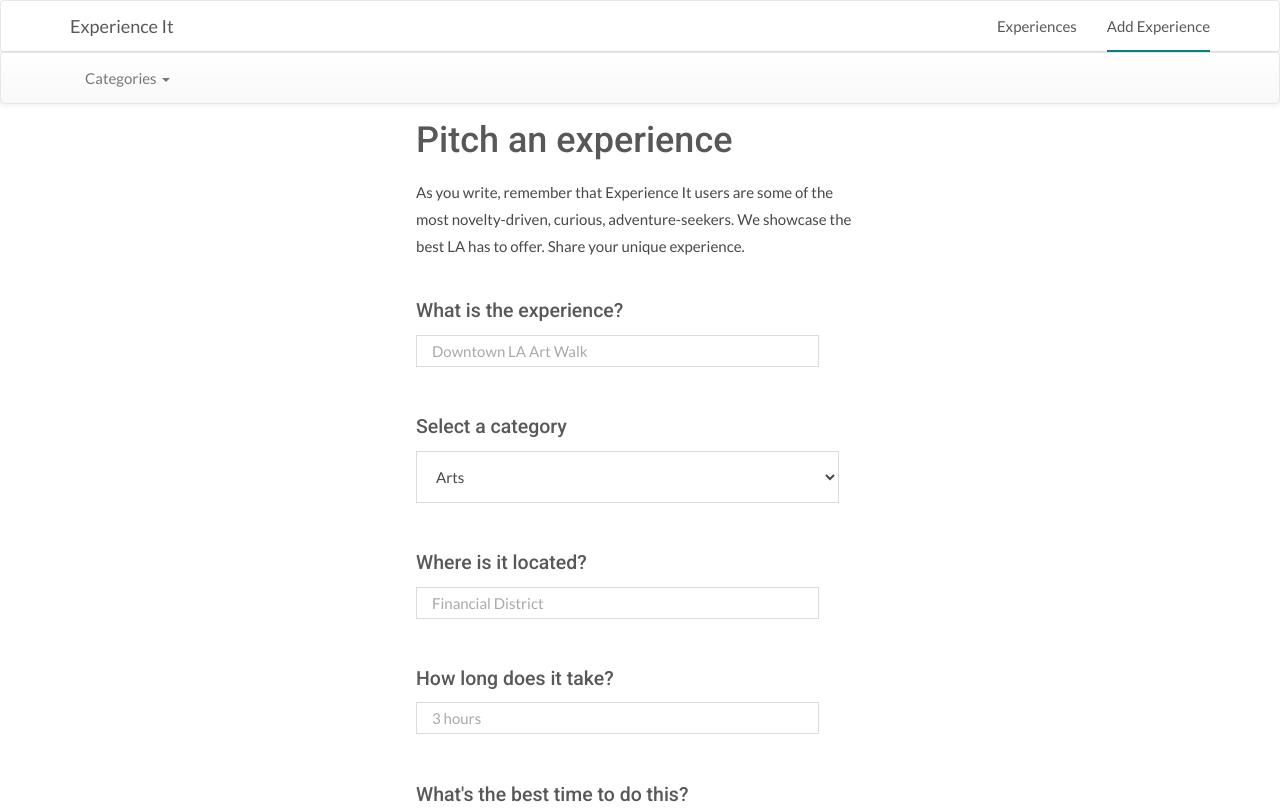
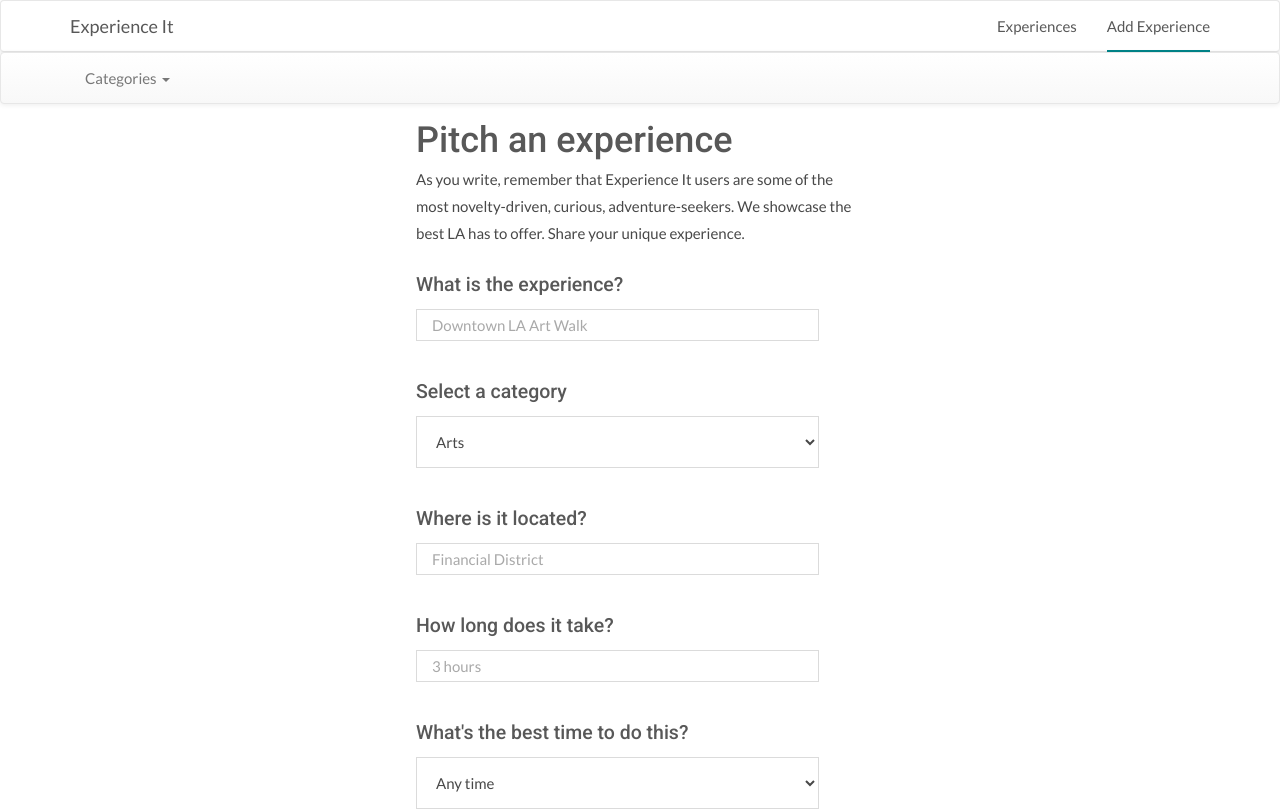
Before and after one commit to zeniavilla/experience-it-app, a React (Create React App) app in the folder experience-it-app-client/: page /describe-your-experience in a window 1280 px wide. Shown: the top 811 px of the page. Built offline with nearby package versions, Linux system fonts and the light colour scheme.

Commit message:
Decrease margin in experience form

```diff
--- a/experience-it-app-client/src/components/ExperienceForm.css
+++ b/experience-it-app-client/src/components/ExperienceForm.css
@@ -4,7 +4,7 @@
 }
 
 .form-field, .form-field-select {
-    margin-bottom: 7%;
+    margin-bottom: 5%;
 }
 
 .form-field input, .form-field-select select {
@@ -33,7 +33,7 @@
 
 .form-field-select select {
     background: #fff;
-    width: 94.5%;
+    width: 90%;
 }
 
 .form-main h1, .form-main h2 {
@@ -48,7 +48,7 @@
 
 .form-body {
     line-height: 180%;
-    margin: 5% auto;
+    margin: 2% auto;
 }
 
 .form-action {
```
